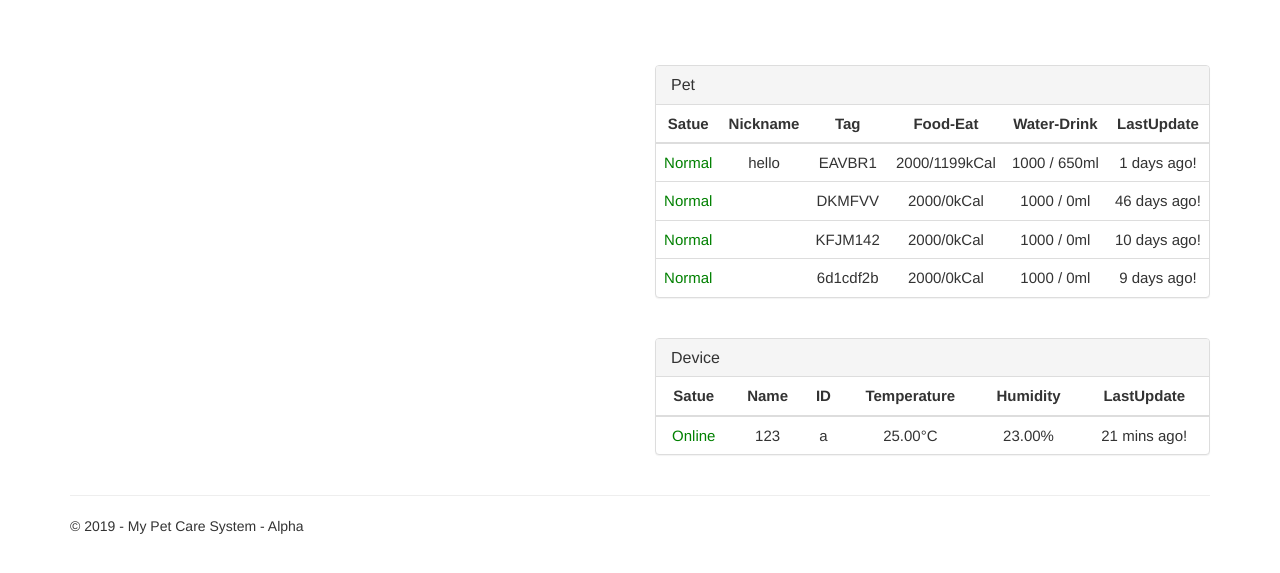
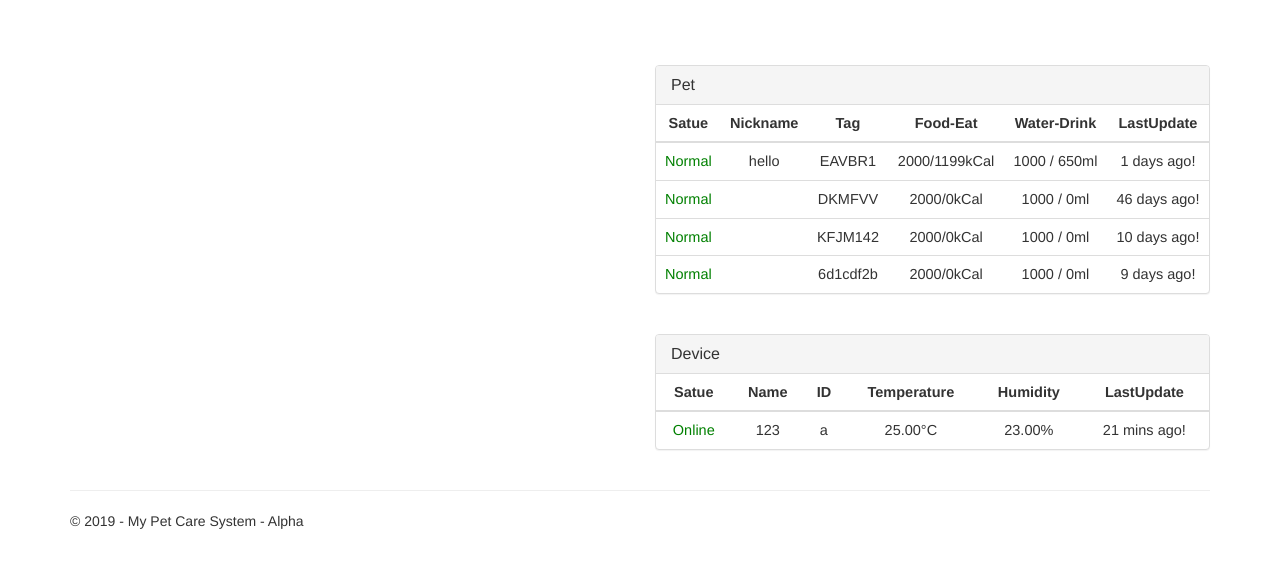
Before and after one commit to asd1115056/Project-DjangoWeb, a Django app: page / in a window 1280 px wide. Shown: the part 65-638 px from the top of the page. Run offline with Django 3.2, Linux system fonts and the light colour scheme; a user stored in the database is signed in; data comes from the database, SQL or seed files in the repository; data that the repository does not hold is empty; some libraries are stand-ins or nearby versions.

Commit message:
change font-size 14.5px

```diff
--- a/app/templates/app/index.html
+++ b/app/templates/app/index.html
@@ -25,7 +25,7 @@
             <div class="panel-heading">
                 <h1 class="panel-title">Pet</h1>
             </div>
-            <table class="table" style="font-size: 15px;">
+            <table class="table" style="font-size: 14.5px;">
                 <thead>
                     <tr>
                         <th style="text-align: center;">Satue</th>
@@ -46,7 +46,7 @@
             <div class="panel-heading">
                 <h1 class="panel-title">Device</h1>
             </div>
-            <table class="table" style="font-size: 15px;">
+            <table class="table" style="font-size: 14.5px;">
                 <thead>
                     <tr>
                         <th style="text-align: center;">Satue</th>
```
